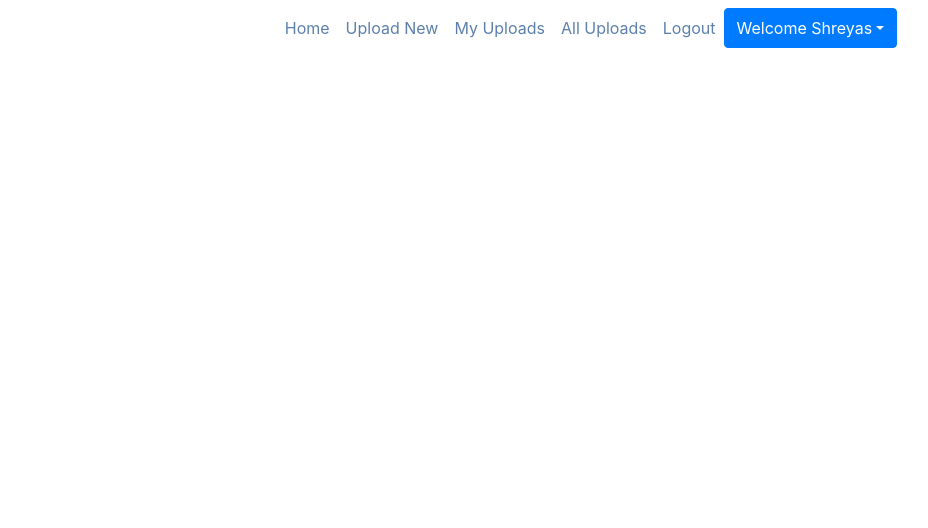
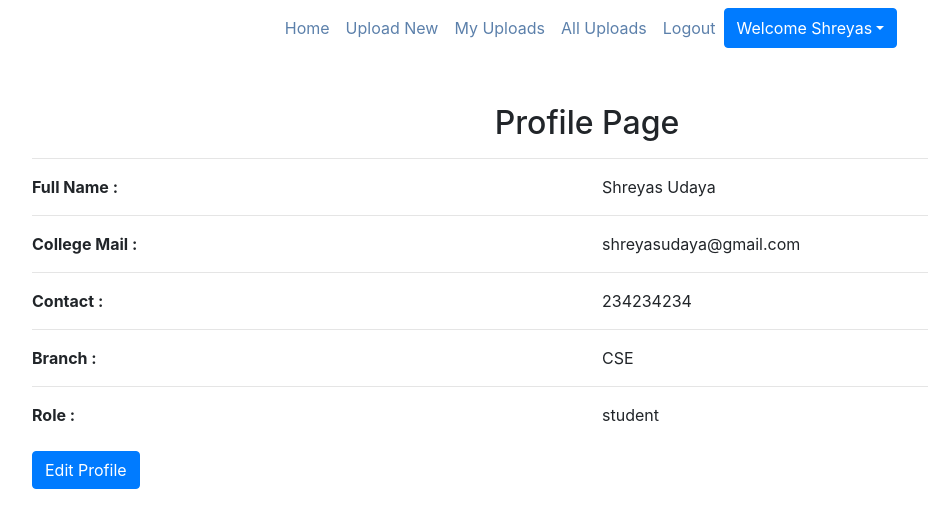
Before and after one commit to shreyasudaya/student-res, a Django app: page /profile in a window 1280 px wide. Shown: the top 528 px of the page, without its empty margins (53-981 px from the left). Run offline with Django 4.2, Linux system fonts and the light colour scheme; a user stored in the database is signed in; data comes from the database, SQL or seed files in the repository; both versions use the stored data as it was after the commit; some libraries are stand-ins or nearby versions.

Commit message:
profile frontend completed

```diff
--- a/student_resource_sharing/student_resource_sharing/settings.py
+++ b/student_resource_sharing/student_resource_sharing/settings.py
@@ -108,11 +108,8 @@ USE_TZ = True
 
 STATIC_URL = 'static/'
 
-STATICFILES_DIRS = (
-    os.path.join(BASE_DIR, 'static'),
-)
 
-STATIC_ROOT = os.path.join(BASE_DIR, 'staticfiles')
+STATIC_ROOT = os.path.join(BASE_DIR, 'static')
 # Default primary key field type
 # https://docs.djangoproject.com/en/4.2/ref/settings/#default-auto-field
 
--- a/student_resource_sharing/student_resource_sharing/urls.py
+++ b/student_resource_sharing/student_resource_sharing/urls.py
@@ -31,5 +31,7 @@ urlpatterns = [
     path('logout',Logout,name="logout"),
     path('profile',profile,name="profile"),
     path('profile',profile,name="profile"),
-    path('changepassword',changepassword,name="changepassword")
+    path('changepassword',changepassword,name="changepassword"),
+    path('changepassword',changepassword,name="changepassword"),
+    path('edit_profile',edit_profile,name="edit_profile")
 ]
--- a/student_resource_sharing/studentres/templates/admin_nav.html
+++ b/student_resource_sharing/studentres/templates/admin_nav.html
@@ -20,7 +20,7 @@
 
         <!-- link static files with templates -->
 
-        <link rel="stylesheet" href ="% static css/mystyle.css %">
+        <link type="text/css" rel="stylesheet" href ="% static css/mystyle.css %">
 
     </head>
 
--- a/student_resource_sharing/studentres/templates/navigation.html
+++ b/student_resource_sharing/studentres/templates/navigation.html
@@ -4,14 +4,14 @@
         <title>Notes</title>
         <meta charset="utf-8">
         <meta name="viewport" content="width=device-width,initial scale=1">
-        <link rel="stylesheet" href="static/css/mystyle.css">
+        <link type="text/css" rel="stylesheet" href="static/css/mystyle.css">
         <link rel="stylesheet" href="https://maxcdn.bootstrapcdn.com/bootstrap/4.3.1/css/bootstrap.min.css">
         <link rel="stylesheet" href="https://use.fontawesome.com/releases/v5.6.3/css/all.css" integrity="sha384-UHRtZLI+pbxtHCWp1t77Bi1L4ZtiqrqD80Kn4Z8NTSRyMA2Fd33n5dQ8lWUE00s/" crossorigin="anonymous"></head>
         <script src="https://ajax.googleapis.com/ajax/libs/jquery/3.5.1/jquery.min.js"></script>
         <script src="https://cdnjs.cloudflare.com/ajax/libs/popper.js/1.16.0/umd/popper.min.js"></script>
         <script src="https://maxcdn.bootstrapcdn.com/bootstrap/4.3.1/js/bootstrap.min.js"></script>
         <!-- link static files with templates -->
-        <link rel="stylesheet" href ="% static css/mystyle.css %">
+        <link type="text/css" rel="stylesheet" href ="{% static 'css/mystyle.css' %}">
     </head>
 
     <body>
--- a/student_resource_sharing/studentres/templates/profile.html
+++ b/student_resource_sharing/studentres/templates/profile.html
@@ -1,4 +1,53 @@
 {%extends 'usernavigation.html'%}
 {%load static%}
 {%block body%}
+<div class="container mt-5">
+    <h2 class="text-center">Profile Page</h2>
+    <hr>
+    <div class="row">
+        <div class="col-md-6">
+            <b>Full Name :</b>
+        </div>
+        <div class="col-md-6" style="text-transform: capitalize;">
+            {{data.user.first_name}} {{data.user.last_name}}
+        </div>
+    </div>
+    <hr>
+    <div class="row">
+        <div class="col-md-6">
+            <b>College Mail :</b>
+        </div>
+        <div class="col-md-6">
+            {{data.user.username}}
+        </div>
+    </div>
+    <hr>
+    <div class="row">
+        <div class="col-md-6">
+            <b>Contact :</b>
+        </div>
+        <div class="col-md-6">
+            {{data.contact}}
+        </div>
+    </div>
+    <hr>
+    <div class="row">
+        <div class="col-md-6">
+            <b>Branch :</b>
+        </div>
+        <div class="col-md-6">
+            {{data.branch}}
+        </div>
+    </div>
+    <hr>
+    <div class="row">
+        <div class="col-md-6">
+            <b>Role :</b>
+        </div>
+        <div class="col-md-6">
+            {{data.role}}
+        </div>
+    </div>
+    <a href="{% url 'edit_profile' %}" class="btn btn-primary mt-4">Edit Profile</a>
+</div>
 {% endblock %}
--- a/student_resource_sharing/studentres/templates/usernavigation.html
+++ b/student_resource_sharing/studentres/templates/usernavigation.html
@@ -4,13 +4,13 @@
 
         {% load static %}
 
-        <title>Share N Learn</title>
+        <title>Notesly</title>
 
         <meta charset="utf-8">
 
         <meta name="viewport" content="width=device-width, initial-scale=1">
 
-        <link rel="stylesheet" href="static/css/mystyle.css">
+        <link type="text/css" rel="stylesheet" href="static/css/mystyle.css">
 
         <link rel="stylesheet" href="https://maxcdn.bootstrapcdn.com/bootstrap/4.3.1/css/bootstrap.min.css">
 
@@ -24,7 +24,7 @@
 
         <!-- link static files with templates -->
 
-        <link rel="stylesheet" href ="% static css/mystyle.css %">
+        <link type="text/css" rel="stylesheet" href ="{% static 'css/mystyle.css' %}%">
 
     </head>
 
@@ -78,7 +78,7 @@
 
                     <a class="dropdown-item"  href="{% url 'profile' %}">Profile</a>
 
-                    <a class="dropdown-item"  href="#">Edit Profile</a>
+                    <a class="dropdown-item"  href="{%url 'edit_profile'%}">Edit Profile</a>
 
                     <a class="dropdown-item"  href="{% url 'changepassword' %}">Change Password</a>
 
--- a/student_resource_sharing/studentres/views.py
+++ b/student_resource_sharing/studentres/views.py
@@ -65,7 +65,7 @@ def signup1(request) :
         r = request.POST['role']
         try:
             user = User.objects.create_user(username=e,password=p,first_name=f,last_name=l)
-            Signup.objects.create(user=user,contact=c,branch=b,role=r)
+            Signup.objects.create(user=user,emailid=e,contact=c,branch=b,role=r)
             error="no"
         except:
             error="yes"
@@ -86,6 +86,29 @@ def profile(request) :
     d = {'data':data,'user':user}
     return render(request, 'profile.html',d)
 
+def edit_profile(request) :
+    if not request.user:
+        return redirect('login')
+    user = User.objects.get(id=request.user.id)
+    data = Signup.objects.get(user = user)
+    error=False
+    if request.method=='POST':
+        f=request.POST['firstname']
+        l=request.POST['lastname']
+        c=request.POST['contact']
+        b=request.POST['branch']
+
+        user.first_name=f
+        user.last_name=l
+        datacontact=c
+        data.branch=b
+
+        user.save()
+        data.save()
+        error=True
+    d = {'data':data,'user':user,'error':error}
+    return render(request, 'edit_profile.html',d)
+
 def changepassword(request):
     if not request.user:
         return redirect('login')
```
Also changed, not shown: student_resource_sharing/studentres/templates/edit_profile.html (added, +68 -0 lines), student_resource_sharing/studentres/templates/login.html (+12 -0 lines), student_resource_sharing/studentres/templates/signup.html (+18 -18 lines), student_resource_sharing/db.sqlite3.
